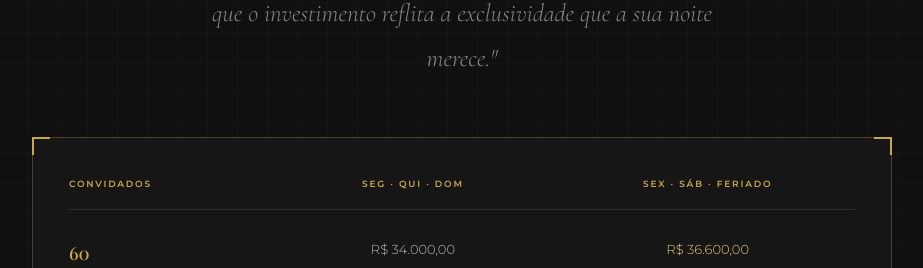
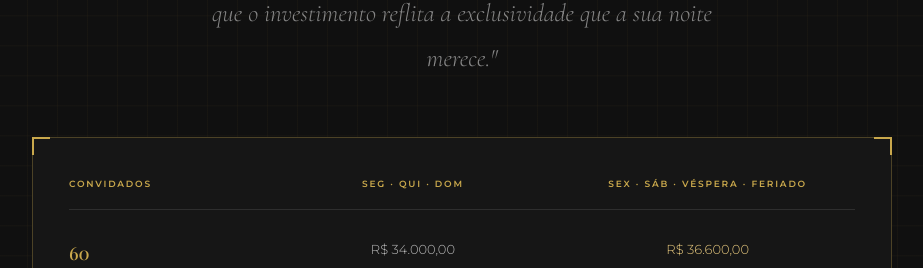
Before and after one commit to MarcFil/briefing-felicita, a React (Create React App) app: page / in a window 1280 px wide. Shown: the part 10198-10466 px from the top of the page, without its empty margins (178-1101 px from the left). Built offline with nearby package versions, Linux system fonts and the light colour scheme; a web font is replaced by a local one.

Commit message:
fix: acrescenta Véspera, remove 190 e 200 convidados

```diff
--- a/src/App.js
+++ b/src/App.js
@@ -163,7 +163,7 @@ const injectStyles = () => {
       .inv-table-row span:nth-child(2) { font-size: 16px !important; color: rgba(250,250,250,.8) !important; display: block !important; margin-bottom: 8px !important; }
       .inv-table-row span:nth-child(2)::before { content: 'Seg · Qui · Dom: ' !important; font-weight: 500 !important; color: var(--g) !important; }
       .inv-table-row span:nth-child(3) { font-size: 16px !important; color: rgba(250,250,250,.8) !important; display: block !important; }
-      .inv-table-row span:nth-child(3)::before { content: 'Sex · Sáb · Feriado: ' !important; font-weight: 500 !important; color: var(--g) !important; }
+      .inv-table-row span:nth-child(3)::before { content: 'Sex · Sáb · Véspera · Feriado: ' !important; font-weight: 500 !important; color: var(--g) !important; }
       #contato { padding: 48px 20px !important; }
       #contato > div:nth-child(4) > div { display: grid !important; grid-template-columns: 1fr !important; gap: 24px !important; }
       #contato > div:nth-child(5) > div { flex-direction: column !important; gap: 16px !important; }
@@ -610,17 +610,17 @@ export default function App() {
                   <span style={{ fontFamily: "'Montserrat', sans-serif", fontSize: 11, fontWeight: 600, color: 'var(--g)', letterSpacing: '0.2em', textTransform: 'uppercase' }}>Convidados</span>
                   <div style={{ textAlign: 'center' }}>
                     <p style={{ fontFamily: "'Montserrat', sans-serif", fontSize: 10, letterSpacing: '0.2em', color: 'var(--g)', margin: '0 0 6px 0', textTransform: 'uppercase' }}>Seg · Qui · Dom</p>
-                    <p style={{ fontFamily: "'Montserrat', sans-serif", fontSize: 10, letterSpacing: '0.2em', color: 'var(--g)', margin: 0, textTransform: 'uppercase' }}>Sex · Sáb · Feriado</p>
+                    <p style={{ fontFamily: "'Montserrat', sans-serif", fontSize: 10, letterSpacing: '0.2em', color: 'var(--g)', margin: 0, textTransform: 'uppercase' }}>Sex · Sáb · Véspera · Feriado</p>
                   </div>
                 </div>
               ) : (
                 <div style={{ display: 'grid', gridTemplateColumns: '1fr 1.5fr 1.5fr', paddingBottom: 20, marginBottom: 20, borderBottom: '1px solid rgba(255,255,255,.1)' }}>
-                  {['Convidados', 'Seg · Qui · Dom', 'Sex · Sáb · Feriado'].map((h, i) => (
+                  {['Convidados', 'Seg · Qui · Dom', 'Sex · Sáb · Véspera · Feriado'].map((h, i) => (
                     <span key={i} style={{ fontFamily: "'Montserrat', sans-serif", fontSize: 9, fontWeight: 600, color: 'var(--g)', letterSpacing: '0.2em', textTransform: 'uppercase', textAlign: i === 0 ? 'left' : 'center' }}>{h}</span>
                   ))}
                 </div>
               )}
-              {[[60,'34.000,00','36.600,00'],[70,'36.000,00','38.600,00'],[80,'38.000,00','40.600,00'],[90,'40.000,00','42.600,00'],[100,'42.000,00','44.600,00'],[110,'44.000,00','46.600,00'],[120,'46.000,00','48.600,00'],[130,'48.000,00','50.600,00'],[140,'50.000,00','52.600,00'],[150,'52.000,00','54.600,00'],[160,'54.000,00','56.600,00'],[170,'56.000,00','58.600,00'],[180,'58.000,00','60.600,00'],[190,'60.000,00','62.600,00'],[200,'62.000,00','64.600,00']].map(([pax,v1,v2],i) => (
+              {[[60,'34.000,00','36.600,00'],[70,'36.000,00','38.600,00'],[80,'38.000,00','40.600,00'],[90,'40.000,00','42.600,00'],[100,'42.000,00','44.600,00'],[110,'44.000,00','46.600,00'],[120,'46.000,00','48.600,00'],[130,'48.000,00','50.600,00'],[140,'50.000,00','52.600,00'],[150,'52.000,00','54.600,00'],[160,'54.000,00','56.600,00'],[170,'56.000,00','58.600,00'],[180,'58.000,00','60.600,00'],].map(([pax,v1,v2],i) => (
                 <div key={i} className="inv-table-row">
                   <span style={{ fontFamily: "'Playfair Display', serif", fontSize: 18, fontWeight: 500, color: 'var(--g)' }}>{pax}</span>
                   <span style={{ fontFamily: "'Montserrat', sans-serif", fontSize: 13, fontWeight: 300, color: 'rgba(250,250,250,.72)', textAlign: 'center' }}>R$ {v1}</span>
```
